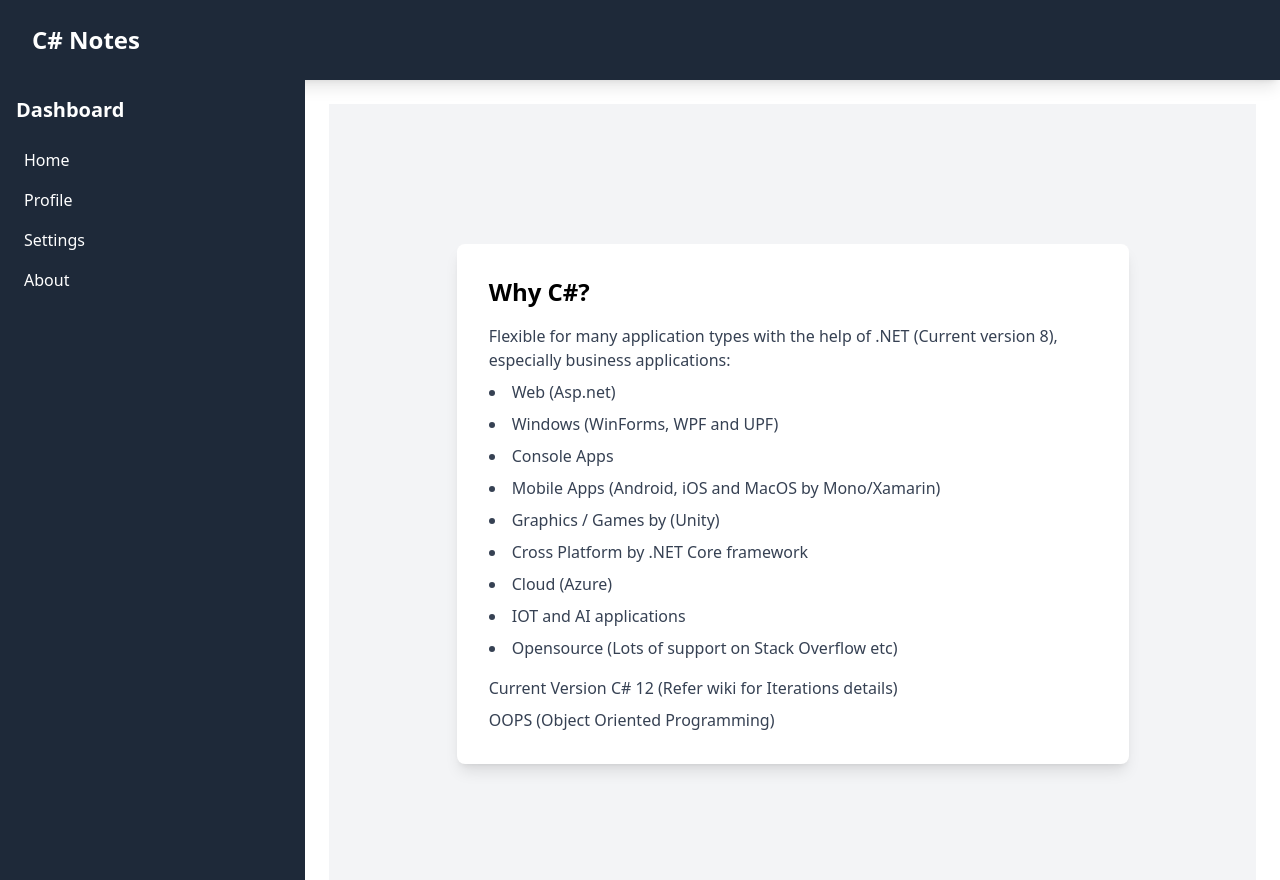
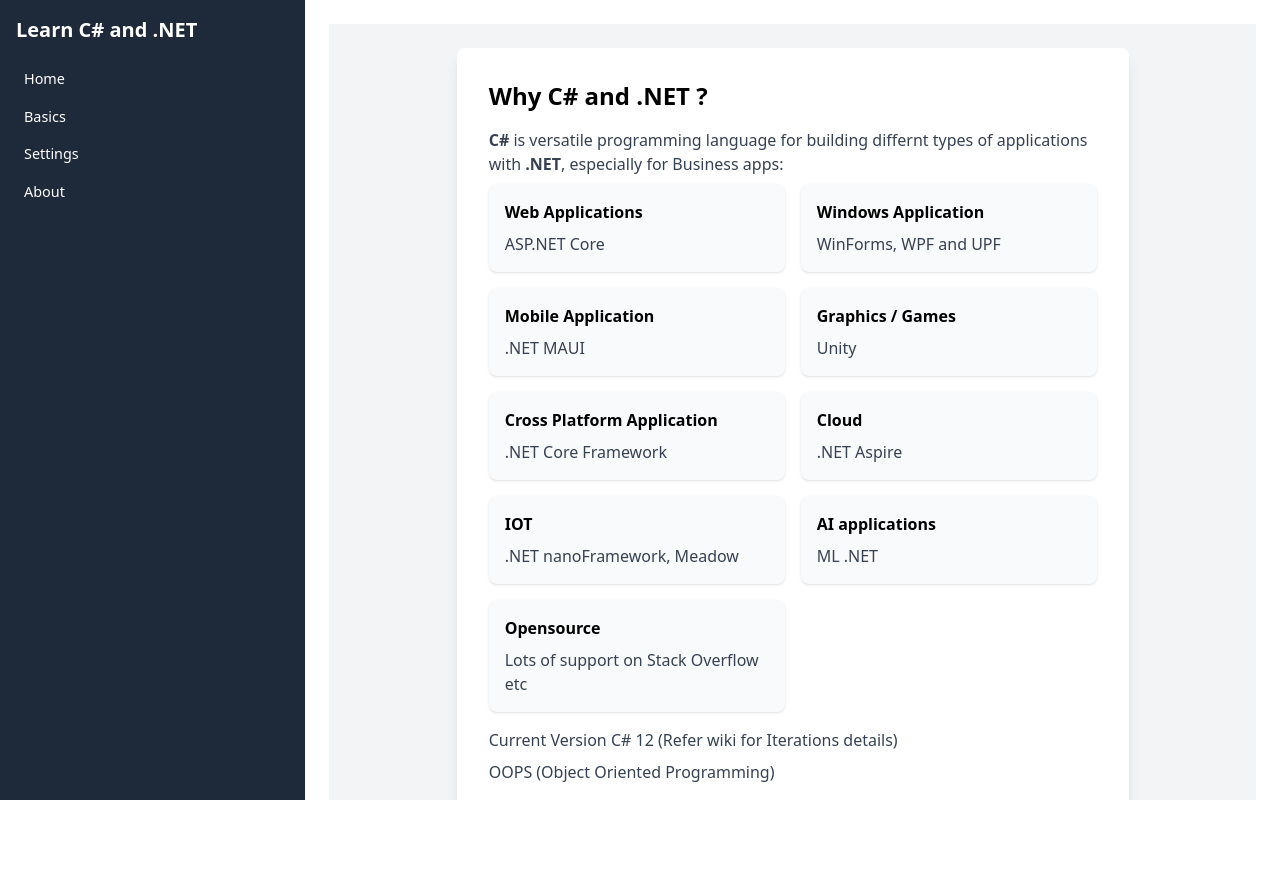
Before and after one commit to SaiSrikanthChodimella/LearnCSharp, a React (Vite) app: page / in a window 1280 px wide. After the commit the page ends 800 px from the top, so only its background shows below. Built offline with nearby package versions, Linux system fonts and the light colour scheme.

Commit message:
Cleaning up the template so its nicer to view

```diff
--- a/src/Components/MainLayout.jsx
+++ b/src/Components/MainLayout.jsx
@@ -1,22 +1,19 @@
 import { BrowserRouter as Router, Routes, Route } from "react-router-dom";
 import Sidebar from "./Sidebar";
 import Home from "../Pages/HomePage";
-import Testpage from "../Pages/TestPage";
-import Navbar from "./Navbar";
+import Basics from "../Pages/Basics";
 
 const Dashboard = () => {
   return (
     <div>
-      <Navbar />
       <Router>
         <div className="flex flex-col md:flex-row h-screen">
-          <Sidebar className="w-full md:w-1/4 lg:w-1/5" />
-
+          <Sidebar />
           {/* Reading Pane */}
           <div className="w-full md:w-3/4 lg:w-4/5 p-6 overflow-auto">
             <Routes>
               <Route path="/" element={<Home />} />
-              <Route path="/Test" element={<Testpage />} />
+              <Route path="/Basics" element={<Basics />} />
             </Routes>
           </div>
         </div>
--- a/src/Components/Navbar.jsx
+++ /dev/null
@@ -1,16 +0,0 @@
-import React from "react";
-
-const Navbar = () => {
-  return (
-    <div className="bg-gray-800 text-white p-4 shadow-lg">
-      <div className="container mx-auto px-4 py-2">
-        <div className="flex items-center justify-between">
-          {/* Brand Logo */}
-          <div className="text-2xl font-bold">C# Notes</div>
-        </div>
-      </div>
-    </div>
-  );
-};
-
-export default Navbar;
--- a/src/Components/ReadingPane.jsx
+++ /dev/null
@@ -1,18 +0,0 @@
-import React from "react";
-
-const ReadingPane = () => {
-  return (
-    <main className="flex-1 overflow-y-auto p-6 bg-gray-50">
-      <article className="prose lg:prose-xl mx-auto">
-        <h1 className="text-3xl font-bold text-gray-900">
-          Welcome to the Dashboard
-        </h1>
-        <p className="mt-4 text-gray-700">
-          This is the main content area. Here you can read paragraphs that are
-          optimized for all types of screens.
-        </p>
-      </article>
-    </main>
-  );
-};
-export default ReadingPane;
--- a/src/Components/Sidebar.jsx
+++ b/src/Components/Sidebar.jsx
@@ -1,32 +1,29 @@
+import React from "react";
 import { Link } from "react-router-dom";
 
 const Sidebar = () => {
+  const lessons = [
+    { name: "Home", href: "/" },
+    { name: "Basics", href: "/Basics" },
+    { name: "Settings", href: "/settings" },
+    { name: "About", href: "/about" },
+  ];
+
   return (
-    <div className="w-full md:w-1/4 bg-gray-800 text-white p-4">
-      <h2 className="text-xl font-bold mb-4">Dashboard</h2>
-      <ul>
-        <li className="p-2 cursor-pointer hover:bg-gray-700">
-          <Link to="/" className="block">
-            Home
-          </Link>
-        </li>
-        <li className="p-2 cursor-pointer hover:bg-gray-700">
-          <Link to="/Test" className="block">
-            Profile
-          </Link>
-        </li>
-        <li className="p-2 cursor-pointer hover:bg-gray-700">
-          <Link to="/settings" className="block">
-            Settings
-          </Link>
-        </li>
-        <li className="p-2 cursor-pointer hover:bg-gray-700">
-          <Link to="/about" className="block">
-            About
-          </Link>
-        </li>
-      </ul>
-    </div>
+    <nav className="w-full md:w-1/4 bg-gray-800 text-white p-4">
+      <div className="text-[0.9rem] space-y-6">
+        <h2 className="text-xl font-bold mb-4">Learn C# and .NET</h2>
+        <ul>
+          {lessons.map((lesson, index) => (
+            <li key={index} className="p-2 cursor-pointer hover:bg-gray-700">
+              <Link to={lesson.href} className="block">
+                {lesson.name}
+              </Link>
+            </li>
+          ))}
+        </ul>
+      </div>
+    </nav>
   );
 };
 
--- /dev/null
+++ b/src/Pages/Basics.jsx
@@ -0,0 +1,42 @@
+import React from "react";
+
+const Basics = () => {
+  return (
+    <div className="p-6 max-w-4xl mx-auto">
+      <h1 className="text-2xl font-bold mb-4">Hello World Program</h1>
+      <p className="mb-4">
+        This is the simplest C# program that prints "Hello, World!" to the
+        console.
+      </p>
+      <pre className="bg-gray-100 p-4 rounded mb-4">
+        {`using System;
+
+class Program
+{
+    static void Main(string[] args)
+    {
+        Console.WriteLine("Hello, World!");
+    }
+}`}
+      </pre>
+      <p className="mb-2">
+        <span className="font-semibold">using System;</span> imports the System
+        namespace, which contains fundamental classes like Console.
+      </p>
+      <p className="mb-2">
+        <span className="font-semibold">class Program</span> defines a class
+        named Program.
+      </p>
+      <p className="mb-2">
+        <span className="font-semibold">static void Main(string[] args)</span>{" "}
+        is the entry point of the program.
+      </p>
+      <p className="mb-2">
+        <span className="font-semibold">Console.WriteLine()</span> is used to
+        output text to the console.
+      </p>
+    </div>
+  );
+};
+
+export default Basics;
--- a/src/Pages/HomePage.jsx
+++ b/src/Pages/HomePage.jsx
@@ -1,25 +1,37 @@
 import React from "react";
+
+const Section = ({ title, children }) => (
+  <div className="bg-gray-50 p-4 rounded-lg shadow">
+    <h2 className="font-semibold mb-2">{title}</h2>
+    <p className="text-gray-700">{children}</p>
+  </div>
+);
 
 const HomePage = () => {
   return (
     <div className="p-6 bg-gray-100 min-h-screen flex items-center justify-center">
       <div className="bg-white shadow-lg rounded-lg p-8 max-w-2xl">
-        <h1 className="text-2xl font-bold mb-4">Why C#?</h1>
+        <h1 className="text-2xl font-bold mb-4">Why C# and .NET ?</h1>
         <p className="text-gray-700 mb-2">
-          Flexible for many application types with the help of .NET (Current
-          version 8), especially business applications:
+          <strong>C#</strong> is versatile programming language for building
+          differnt types of applications with <strong>.NET</strong>, especially
+          for Business apps:
         </p>
-        <ul className="list-disc list-inside text-gray-700 space-y-2">
-          <li>Web (Asp.net)</li>
-          <li>Windows (WinForms, WPF and UPF)</li>
-          <li>Console Apps</li>
-          <li>Mobile Apps (Android, iOS and MacOS by Mono/Xamarin)</li>
-          <li>Graphics / Games by (Unity)</li>
-          <li>Cross Platform by .NET Core framework</li>
-          <li>Cloud (Azure)</li>
-          <li>IOT and AI applications</li>
-          <li>Opensource (Lots of support on Stack Overflow etc)</li>
-        </ul>
+        <div className="grid grid-cols-1 md:grid-cols-2 gap-4">
+          <Section title="Web Applications">ASP.NET Core</Section>
+          <Section title="Windows Application">WinForms, WPF and UPF</Section>
+          <Section title="Mobile Application">.NET MAUI</Section>
+          <Section title="Graphics / Games">Unity</Section>
+          <Section title="Cross Platform Application">
+            .NET Core Framework
+          </Section>
+          <Section title="Cloud">.NET Aspire</Section>
+          <Section title="IOT">.NET nanoFramework, Meadow</Section>
+          <Section title=" AI applications">ML .NET</Section>
+          <Section title="Opensource">
+            Lots of support on Stack Overflow etc
+          </Section>
+        </div>
         <p className="text-gray-700 mt-4">
           Current Version C# 12 (Refer wiki for Iterations details)
         </p>
--- a/src/Pages/TestPage.jsx
+++ /dev/null
@@ -1,41 +0,0 @@
-import React from "react";
-
-const TestPage = () => {
-  return (
-    <div className="p-6 bg-gray-100 min-h-screen flex items-center justify-center">
-      <div className="bg-white p-8 rounded-lg shadow-lg max-w-lg">
-        <h1 className="text-2xl font-bold mb-4">Type Casting</h1>
-        <p className="mb-2">Converting one data type to another data type</p>
-        <p className="mb-2">
-          2 Types of casting: Explicit and Implicit type casting
-        </p>
-        <p className="mb-2">
-          Implicit is automatic and its lower data type to Higher Data type
-        </p>
-        <p className="mb-2">Explicit is using keywords or Class Helpers</p>
-        <p className="mb-2">Example:</p>
-        <p className="mb-2">
-          Implicit:{" "}
-          <code className="bg-gray-200 p-1 rounded">
-            int I = 50; long int j = I;
-          </code>
-        </p>
-        <p className="mb-2">
-          Explicit:{" "}
-          <code className="bg-gray-200 p-1 rounded">
-            float f = 50.5; int I = convert.toint32(f);
-          </code>{" "}
-          -- Using Class Helper
-        </p>
-        <p className="mb-2">
-          <code className="bg-gray-200 p-1 rounded">
-            Float f = 50.5; int I = (int)f;
-          </code>{" "}
-          -- Using Keywords
-        </p>
-      </div>
-    </div>
-  );
-};
-
-export default TestPage;
```
